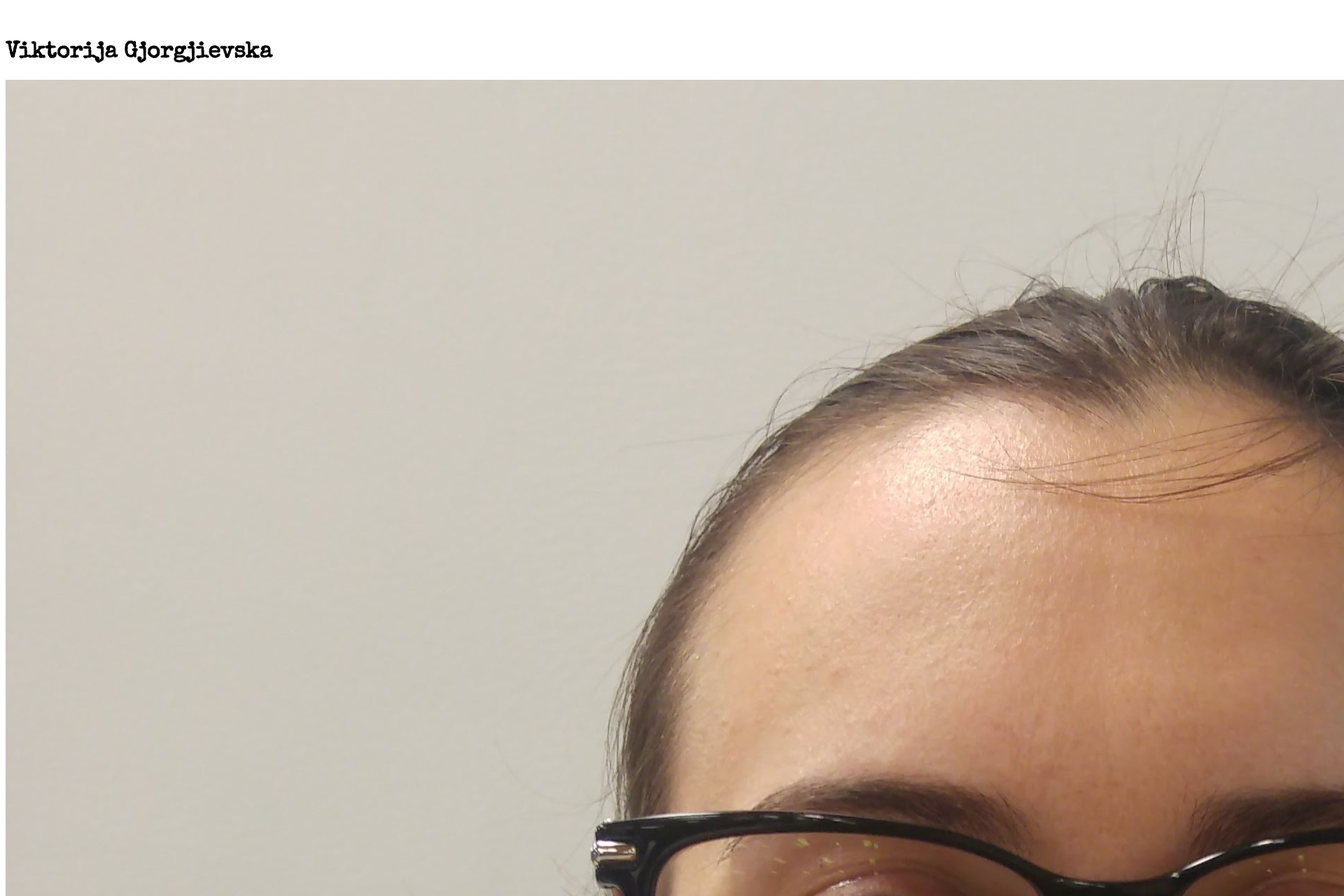
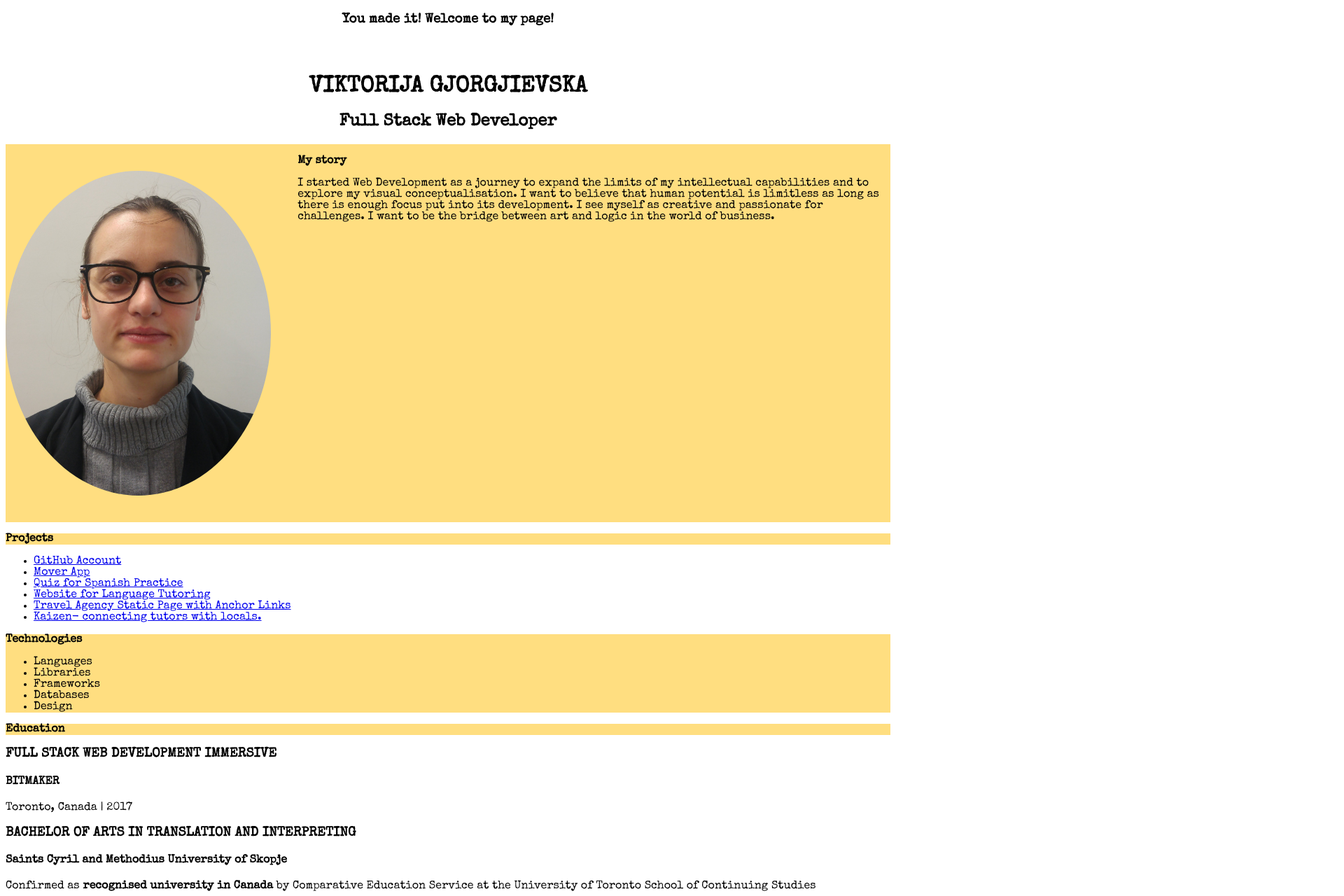
Before and after one commit to viktorija6420/react-portfolio, a React app: page / in a window 1280 px wide. Shown: the top 1280 px of the page at 70% size, 1920 px wide, since content can reach past the window. Built offline with nearby package versions, Linux system fonts and the light colour scheme.

Commit message:
added overflow:hidden to profileStyle so the picture can fit the paragraph

```diff
--- /dev/null
+++ b/src/App.css
@@ -0,0 +1,3 @@
+p {
+  background-color: red;
+}
--- a/src/containers/Home.js
+++ b/src/containers/Home.js
@@ -1,34 +1,92 @@
 import React, {Component} from 'react';
 import styled from 'styled-components';
 import Container from '../themes/grid/Container';
-
+// import './App.css';
 const Image = styled.img`
 
 `;
 
-
-
 class Home extends Component {
   static propTypes = {};
   render() {
+    const allElementsStyle = {
+
+    }
+    const htmlStyle = {
+      boxSizing: "border-box"
+    }
+
+    const bodyStyle = {
+      backgroundSize: "cover"
+    }
+
+    const profileStyle = {
+      // background: "rgba(0, 0, 0, 0.8)",
+      backgroundColor:" #FFDE80",
+      overflow: "hidden"
+    }
+
+    const divStyle = {
+      backgroundColor: "#FFDE80"
+    }
+
+    const pictureStyle = {
+    }
+
+    const headerStyle = {
+      textAlign: "center",
+      backgroundImage: `url(require(../assets/beverage-coffee-computer-877695.jpg)) no repeat fixed 50%`
+    }
+
+    const headingStyle = {
+      zIndex: "10",
+      marginTop: "70px",
+      color: "black",
+      fontSize: "32px",
+      textTransform: "uppercase"
+    };
+
+    const profilePictureStyle = {
+      borderRadius: "50%",
+      float: "left",
+      marginTop: "3%",
+      marginRight: "3%",
+      marginBottom: "3%",
+      width: "30%"
+    };
+
+    const summaryStyle = {
+      width: "67%",
+      float: "right",
+    }
+
+
+
     return (
 
-      <div>
-        <Container/>
-        <h1>Viktorija Gjorgjievska</h1>
-        <Image src={require('../assets/resume-picture.jpg')} alt="resume-picture"/>
+      <div style={allElementsStyle}>
+          <header style={headerStyle}>
+            <h3>You made it! Welcome to my page!</h3>
+            <h1 style={headingStyle}>Viktorija Gjorgjievska</h1>
+            <h2>Full Stack Web Developer</h2>
+          </header>
 
-        <p>
+          <div style={bodyStyle}>
+            <div style={profileStyle}>
+              <Image style={profilePictureStyle} src={require('../assets/resume-picture.jpg')} alt="resume-picture"  />
+
+              <p style={summaryStyle}>
               <strong>My story</strong>
+              <br/>
+              <br/>
+                I started Web Development as a journey to expand the limits of my intellectual capabilities and to explore my visual conceptualisation. I want to believe that human potential is limitless as long as there is enough focus put into its development. I see myself as creative and passionate for challenges. I want to be the bridge between art and logic in the world of business.
+              </p>
+            </div>
+
+            <p style={divStyle}>
+              <strong>Projects</strong>
             </p>
 
-        <p>
-        I started Web Development as a journey to expand the limits of my intellectual capabilities and explore my visual conceptualisation. I want to believe that human potential is limitless as long as there is enough focus put into its development. I see myself as creative and passionate for challenges. I want to be the bridge between art and logic in the world of business.
-        </p>
-
-        <p>
-         <strong>Projects</strong>
-        </p>
             <ul>
               <li><a href="https://github.com/viktorija6420">GitHub Account</a></li>
               <li><a href="https://easybreezymove.herokuapp.com/">Mover App</a></li>
@@ -38,10 +96,8 @@ class Home extends Component {
               <li><a href="https://blooming-temple-73019.herokuapp.com/categories">Kaizen-  connecting tutors with locals.</a></li>
             </ul>
 
-        <p>
+            <p style={divStyle}>
               <strong>Technologies</strong>
-         </p>
-
 
 
             <ul>
@@ -51,16 +107,23 @@ class Home extends Component {
               <li>Databases</li>
               <li>Design</li>
             </ul>
+            </p>
 
-        <p><strong>Education</strong></p>
-         <p>Bachelor of Arts in Translation and Interpreting</p>
-         <h3> SAINTS CYRIL AND METHODIUS UNIVERSITY OF SKOPJE</h3>
+            <p style={divStyle}><strong>Education</strong></p>
+
+             <h3>FULL STACK WEB DEVELOPMENT IMMERSIVE</h3>
+             <h4> BITMAKER </h4>
+             <p> Toronto, Canada |  2017</p>
+
+             <h3>BACHELOR OF ARTS IN TRANSLATION AND INTERPRETING</h3>
+             <h4> Saints Cyril and Methodius University of Skopje</h4>
              <p> Confirmed as <strong>recognised university in Canada</strong> by Comparative Education Service at the University of Toronto School of Continuing Studies</p>
              <p> Skopje, Macedonia |  2009 - 2013</p>
-         <p>August-November 2017</p>
 
 
-        <p><strong>Interests</strong></p>
+            <p style={divStyle}>
+              <strong>Interests</strong>
+
 
               <ul>
                 <li>Technology</li>
@@ -68,9 +131,13 @@ class Home extends Component {
                 <li>Hiking</li>
                 <li>Spoken Languages</li>
               </ul>
-
-        <p><strong>My life before coding</strong></p>
+            </p>
+          </div>
+          <p style={divStyle}><strong>My life before coding</strong></p>
             <p>Translation jobs</p>
+            <p>Let&apos;s connect: <a href="https://www.linkedin.com/in/viktorija-gjorgjievska/">LinkedIn</a>
+            <br/>Email: viktorija.gjorgjievska@gmail.com
+          </p>
       </div>
     );
   }
```
Also changed, not shown: 1 other file (tests, documents, lock files or other folders). Lines whose indentation alone changed are shown as unchanged.
